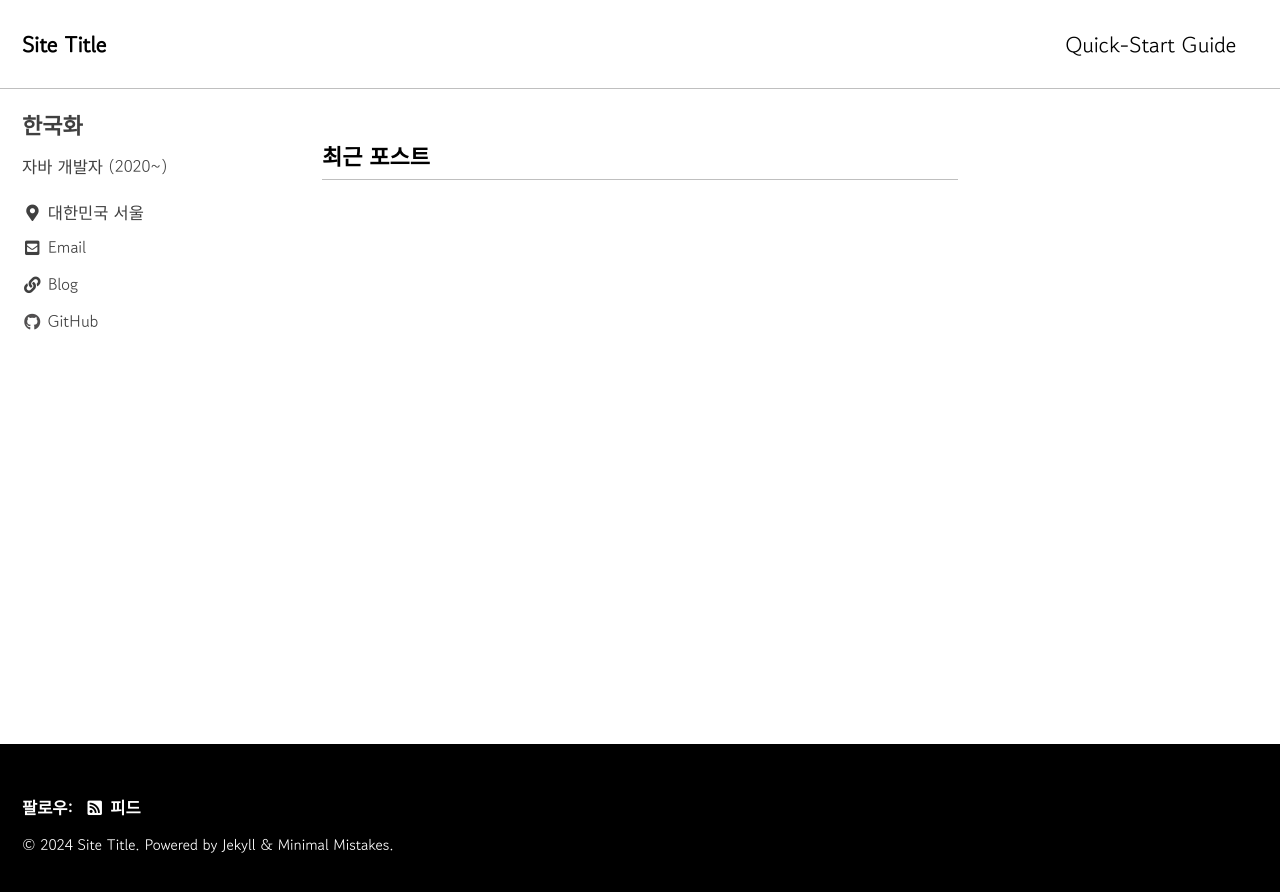
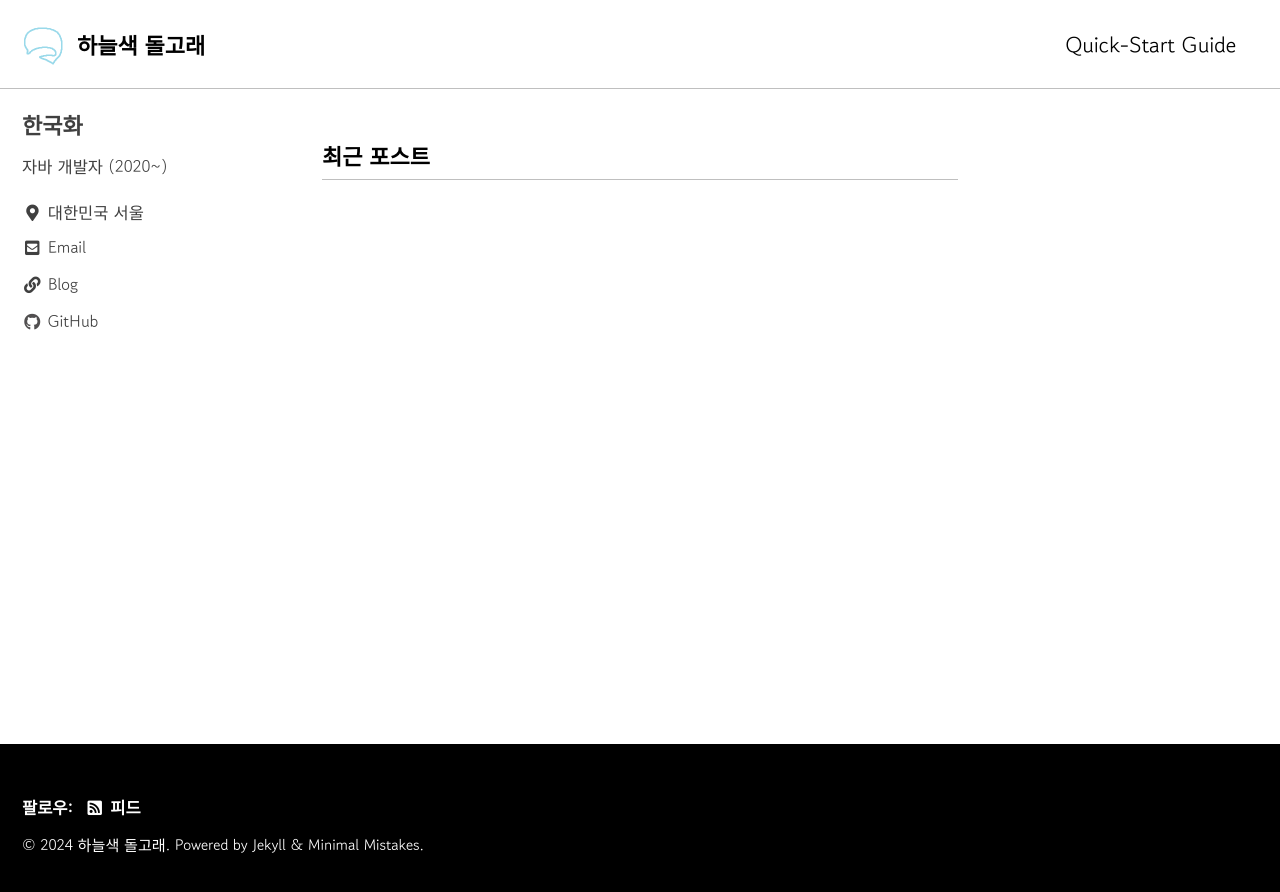
Before and after one commit to ii-V-ii/ii-V-ii.github.io, a Jekyll site: the page built from index.html, in a window 1280 px wide. Shown: the top 892 px of the page. Built offline with Jekyll 4.4.1, drawn with Linux system fonts in a browser that asks for light colours; cached includes are drawn as plain includes; the list of posts is cut into pages by our own code.

Commit message:
[chore] 블로그 Title, logo 변경

```diff
--- a/_config.yml
+++ b/_config.yml
@@ -16,16 +16,16 @@ minimal_mistakes_skin    : "contrast" # default"  "air", "aqua", "contrast", "da
 
 # Site Settings
 locale                   : "ko"
-title                    : "Site Title"
+title                    : "하늘색 돌고래"
 title_separator          : "-"
 subtitle                 : # site tagline that appears below site title in masthead
-name                     : "Site Title"
+name                     : "하늘색 돌고래"
 description              : "일기, 공부, 트러블슈팅, 사이드 프로젝트 등 기록용 블로그"
-url                      : # the base hostname & protocol for your site e.g. "https://mmistakes.github.io"
+url                      : "https://ii-v-ii.github.io/" # the base hostname & protocol for your site e.g. "https://mmistakes.github.io"
 baseurl                  : # the subpath of your site, e.g. "/blog"
-repository               : # GitHub username/repo-name e.g. "mmistakes/minimal-mistakes"
+repository               : "ii-V-ii/ii-V-ii.github.io" # GitHub username/repo-name e.g. "mmistakes/minimal-mistakes"
 teaser                   : # path of fallback teaser image, e.g. "/assets/images/500x300.png"
-logo                     : # path of logo image to display in the masthead, e.g. "/assets/images/88x88.png"
+logo                     : "/assets/images/logo.png" # path of logo image to display in the masthead, e.g. "/assets/images/88x88.png"
 masthead_title           : # overrides the website title displayed in the masthead, use " " for no title
 # breadcrumbs            : false # true, false (default)
 words_per_minute         : 200
```
Also changed, not shown: assets/images/logo.png (added).
